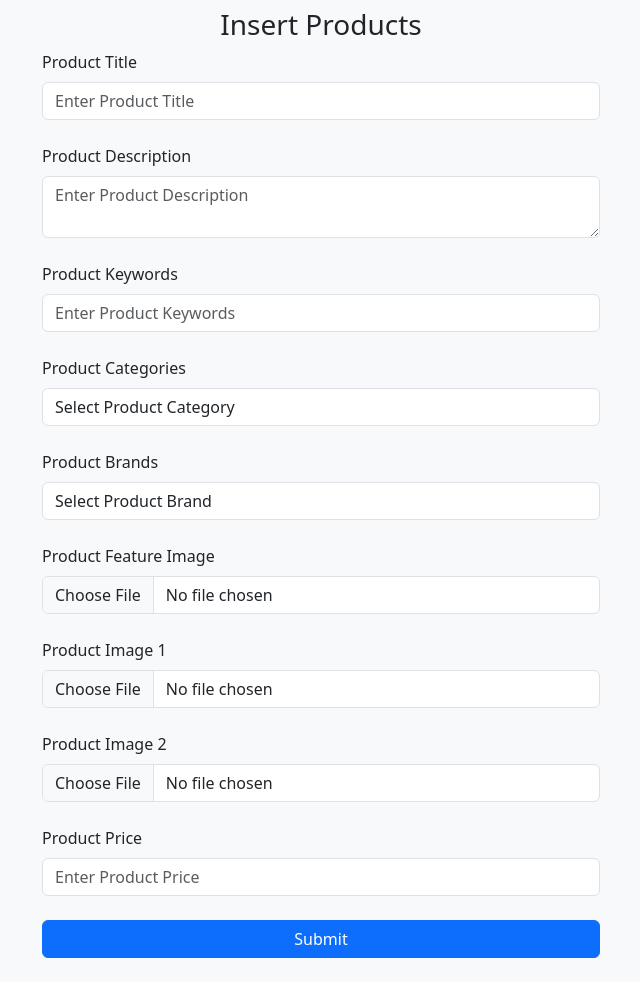
After one commit to subhadipbhowmik/ecom-php-mysql, a PHP site: page /admin_area/insert_product.php in a window 1280 px wide. The commit adds this page. Shown: the whole page, without its empty margins (319-959 px from the left). Run offline with PHP 8.4, Linux system fonts and the light colour scheme; some libraries are stand-ins or nearby versions.

Commit message:
Product Upload Form

```diff
--- a/admin_area/index.php
+++ b/admin_area/index.php
@@ -44,7 +44,7 @@
                         <p class="mb-0">Admin Name</p>
                     </div>
                     <div class="ms-auto text-center">
-                        <button class="btn btn-primary mx-2 my-2"><a href="" class="nav-link text-light">Insert Products</a></button>
+                        <button class="btn btn-primary mx-2 my-2"><a href="insert_product.php" class="nav-link text-light">Insert Products</a></button>
                         <button class="btn btn-primary mx-2 my-2"><a href="" class="nav-link text-light">View Products</a></button>
                         <button class="btn btn-primary mx-2 my-2"><a href="index.php?insert_category" class="nav-link text-light">Insert Categories</a></button>
                         <button class="btn btn-primary mx-2 my-2"><a href="" class="nav-link text-light">View Categories</a></button>
--- /dev/null
+++ b/admin_area/insert_product.php
@@ -0,0 +1,95 @@
+<!DOCTYPE html>
+<html lang="en">
+
+<head>
+    <meta charset="UTF-8">
+    <meta name="viewport" content="width=device-width, initial-scale=1.0">
+    <title>Insert Products</title>
+    <!-- Bootstrap CSS link -->
+    <link href="https://cdn.jsdelivr.net/npm/bootstrap@5.3.3/dist/css/bootstrap.min.css" rel="stylesheet" integrity="sha384-QWTKZyjpPEjISv5WaRU9OFeRpok6YctnYmDr5pNlyT2bRjXh0JMhjY6hW+ALEwIH" crossorigin="anonymous">
+    <link rel="stylesheet" href="./styles/style.css">
+    <link rel="stylesheet" href="https://cdnjs.cloudflare.com/ajax/libs/font-awesome/6.6.0/css/all.min.css" integrity="sha512-Kc323vGBEqzTmouAECnVceyQqyqdsSiqLQISBL29aUW4U/M7pSPA/gEUZQqv1cwx4OnYxTxve5UMg5GT6L4JJg==" crossorigin="anonymous" referrerpolicy="no-referrer" />
+</head>
+
+<body class="bg-light">
+    <div class="container">
+        <h3 class="text-center m-2">Insert Products</h3>
+        <form action="" method="post" enctype="multipart/form-data">
+            <!-- product title -->
+            <div class="form-outline mb-4 w-50 m-auto">
+                <label for="product_title" class="form-label">Product Title</label>
+                <input name="product_title" type="text" id="product_title" class="form-control" placeholder="Enter Product Title" autocomplete="off" required>
+            </div>
+
+            <!-- product description -->
+            <div class="form-outline mb-4 w-50 m-auto">
+                <label for="product_description" class="form-label">Product Description</label>
+                <textarea name="product_description" id="product_description" class="form-control" placeholder="Enter Product Description" autocomplete="off" required></textarea>
+            </div>
+
+            <!-- product keywords -->
+            <div class="form-outline mb-4 w-50 m-auto">
+                <label for="product_keywords" class="form-label">Product Keywords</label>
+                <input name="product_keywords" type="text" id="product_keywords" class="form-control" placeholder="Enter Product Keywords" autocomplete="off" required>
+            </div>
+
+            <!-- product categories -->
+            <div class="form-outline mb-4 w-50 m-auto">
+                <label for="product_categories" class="form-label">Product Categories</label>
+                <select name="product_categories" id="product_categories" class="form-control" required>
+                    <option value="" disabled selected>Select Product Category</option>
+                    <option value="electronics">Electronics</option>
+                    <option value="fashion">Fashion</option>
+                    <option value="home_appliances">Home Appliances</option>
+                    <option value="books">Books</option>
+                    <option value="beauty">Beauty</option>
+                </select>
+            </div>
+
+            <!-- product brands -->
+            <div class="form-outline mb-4 w-50 m-auto">
+                <label for="product_brands" class="form-label">Product Brands</label>
+                <select name="product_brands" id="product_brands" class="form-control" required>
+                    <option value="" disabled selected>Select Product Brand</option>
+                    <option value="apple">Apple</option>
+                    <option value="samsung">Samsung</option>
+                    <option value="sony">Sony</option>
+                    <option value="nike">Nike</option>
+                    <option value="adidas">Adidas</option>
+                    <!-- Add more brands as needed -->
+                </select>
+            </div>
+
+            <!-- product feature image -->
+            <div class="form-outline mb-4 w-50 m-auto">
+                <label for="product_feature_image" class="form-label">Product Feature Image</label>
+                <input name="product_feature_image" type="file" id="product_feature_image" class="form-control" accept="image/*" required>
+            </div>
+
+            <!-- product image 1 -->
+            <div class="form-outline mb-4 w-50 m-auto">
+                <label for="product_image_1" class="form-label">Product Image 1</label>
+                <input name="product_image_1" type="file" id="product_image_1" class="form-control" accept="image/*" required>
+            </div>
+
+            <!-- product image 2 -->
+            <div class="form-outline mb-4 w-50 m-auto">
+                <label for="product_image_2" class="form-label">Product Image 2</label>
+                <input name="product_image_2" type="file" id="product_image_2" class="form-control" accept="image/*" required>
+            </div>
+
+            <!-- product price -->
+            <div class="form-outline mb-4 w-50 m-auto">
+                <label for="product_price" class="form-label">Product Price</label>
+                <input name="product_price" type="number" id="product_price" class="form-control" placeholder="Enter Product Price" step="0.01" min="0" required>
+            </div>
+
+            <!-- submit button -->
+            <div class="form-outline mb-4 w-50 m-auto">
+                <input name="insert_product_btn" type="submit" class="btn btn-primary w-100" value="Submit">
+            </div>
+        </form>
+    </div>
+</body>
+
+</html>
```
